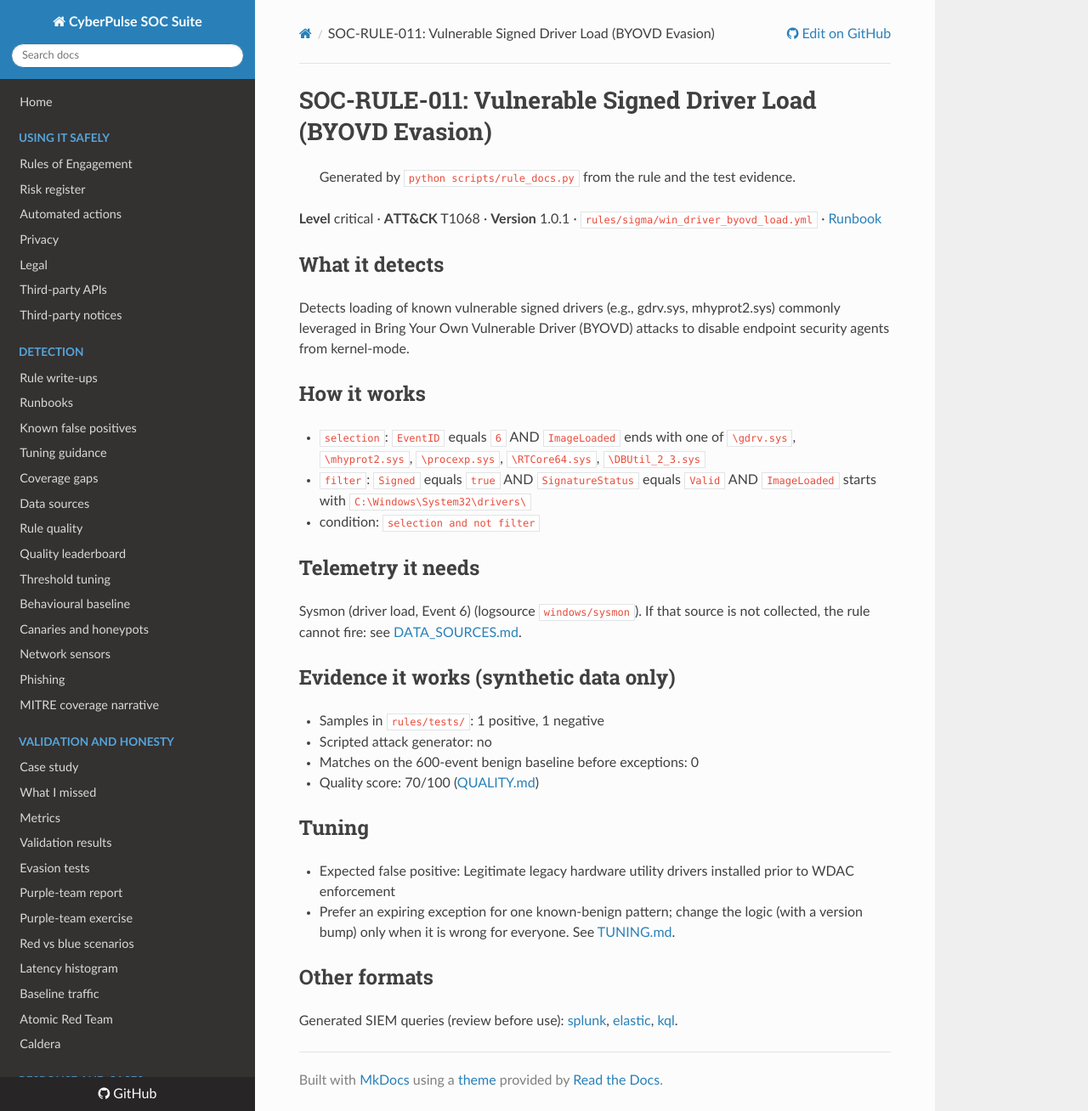
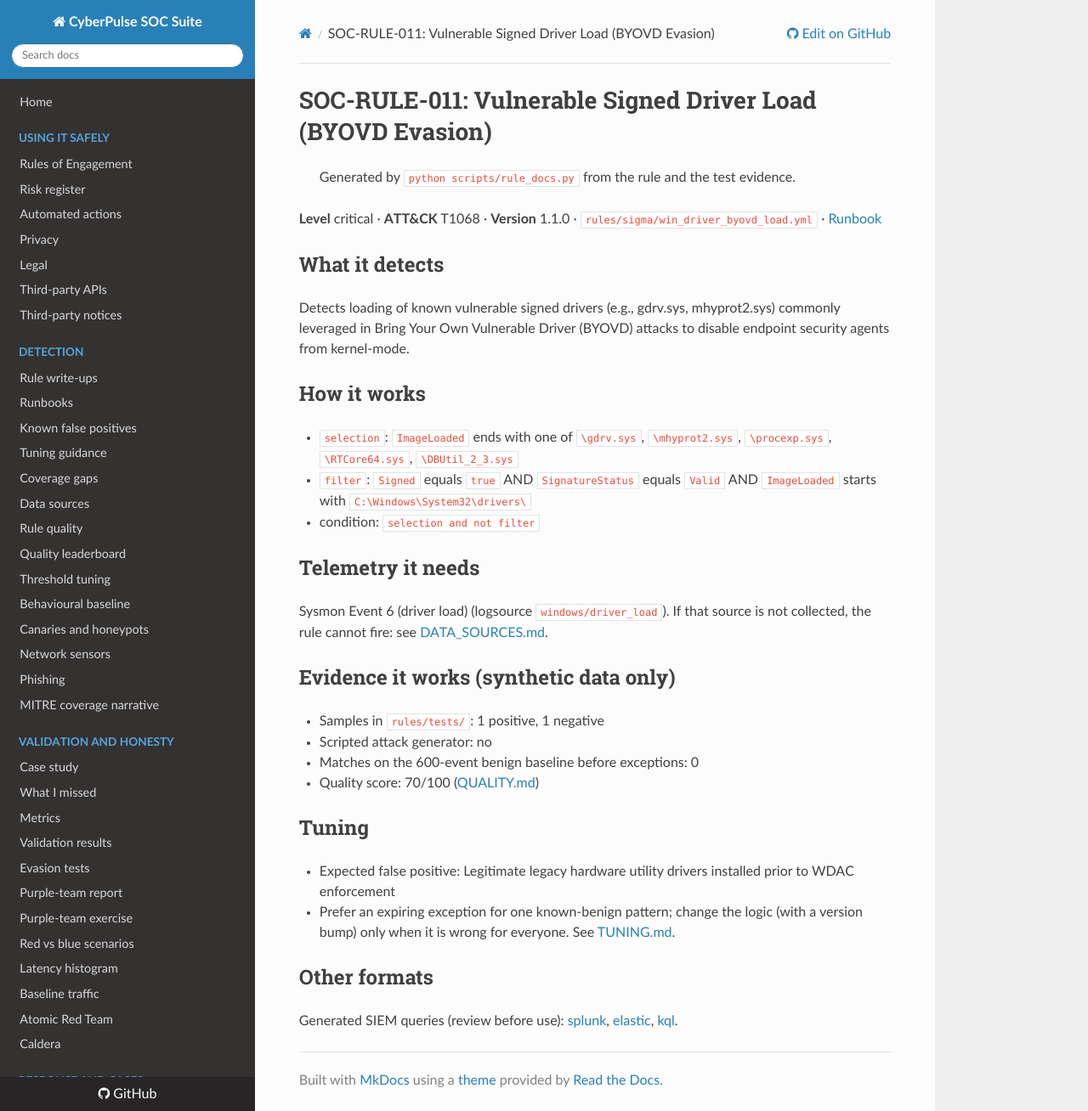
Before and after one commit to lumidren/CyberPulse-SOC-Suite, an MkDocs documentation site: the page built from docs/rules/SOC-RULE-011.md, in a window 1280 px wide and 1308 px high. Shown: the whole window at 85% size. Built offline with MkDocs 1.6.1, drawn with Linux system fonts in a browser that asks for light colours; nearby versions of some CDN libraries.

Commit message:
fix(rules): clear the last three sigma check advisories
- SOC-RULE-011 BYOVD (1.1.0): uses the generic driver_load log source
  instead of the Sysmon service plus EventID 6. Slightly broader: any
  Windows driver-load event qualifies, not only Sysmon-channel events.
  The data-source report maps driver_load to "Sysmon Event 6 (driver
  load)".
- SOC-RULE-033 AS-REP roasting (1.0.1) and SOC-RULE-010 impossible
  travel (1.0.2): PreAuthType and ResultType are written as the number
  0, not the string '0'. Matching is unchanged.

Each rule has a version bump, a new detection fingerprint and a
RULE_CHANGELOG entry. Every rule's attack samples still match and its
benign samples still do not. Conversions, rule pages, the runbook and
the coverage pages are regenerated.

sigma check (sigma-cli 1.0.6, pySigma 0.11.23) on all 53 rule files: 0
errors, 0 condition errors, 0 issues.

```diff
--- a/docs/rules/SOC-RULE-011.md
+++ b/docs/rules/SOC-RULE-011.md
@@ -2,7 +2,7 @@
 
 > Generated by `python scripts/rule_docs.py` from the rule and the test evidence.
 
-**Level** critical · **ATT&CK** T1068 · **Version** 1.0.1 · `rules/sigma/win_driver_byovd_load.yml` · [Runbook](../runbooks/SOC-RULE-011.md)
+**Level** critical · **ATT&CK** T1068 · **Version** 1.1.0 · `rules/sigma/win_driver_byovd_load.yml` · [Runbook](../runbooks/SOC-RULE-011.md)
 
 ## What it detects
 
@@ -10,13 +10,13 @@ Detects loading of known vulnerable signed drivers (e.g., gdrv.sys, mhyprot2.sys
 
 ## How it works
 
-- `selection`: `EventID` equals `6` AND `ImageLoaded` ends with one of `\gdrv.sys`, `\mhyprot2.sys`, `\procexp.sys`, `\RTCore64.sys`, `\DBUtil_2_3.sys`
+- `selection`: `ImageLoaded` ends with one of `\gdrv.sys`, `\mhyprot2.sys`, `\procexp.sys`, `\RTCore64.sys`, `\DBUtil_2_3.sys`
 - `filter`: `Signed` equals `true` AND `SignatureStatus` equals `Valid` AND `ImageLoaded` starts with `C:\Windows\System32\drivers\`
 - condition: `selection and not filter`
 
 ## Telemetry it needs
 
-Sysmon (driver load, Event 6) (logsource `windows/sysmon`). If that source is not collected, the rule cannot fire: see [DATA_SOURCES.md](../coverage/DATA_SOURCES.md).
+Sysmon Event 6 (driver load) (logsource `windows/driver_load`). If that source is not collected, the rule cannot fire: see [DATA_SOURCES.md](../coverage/DATA_SOURCES.md).
 
 ## Evidence it works (synthetic data only)
 
```
Also changed, not shown: docs/rules/SOC-RULE-010.md (+1 -1 lines), docs/rules/SOC-RULE-033.md (+1 -1 lines), docs/runbooks/SOC-RULE-011.md (+2 -2 lines), rules/RULE_CHANGELOG.md (+3 -0 lines), 8 other files.
